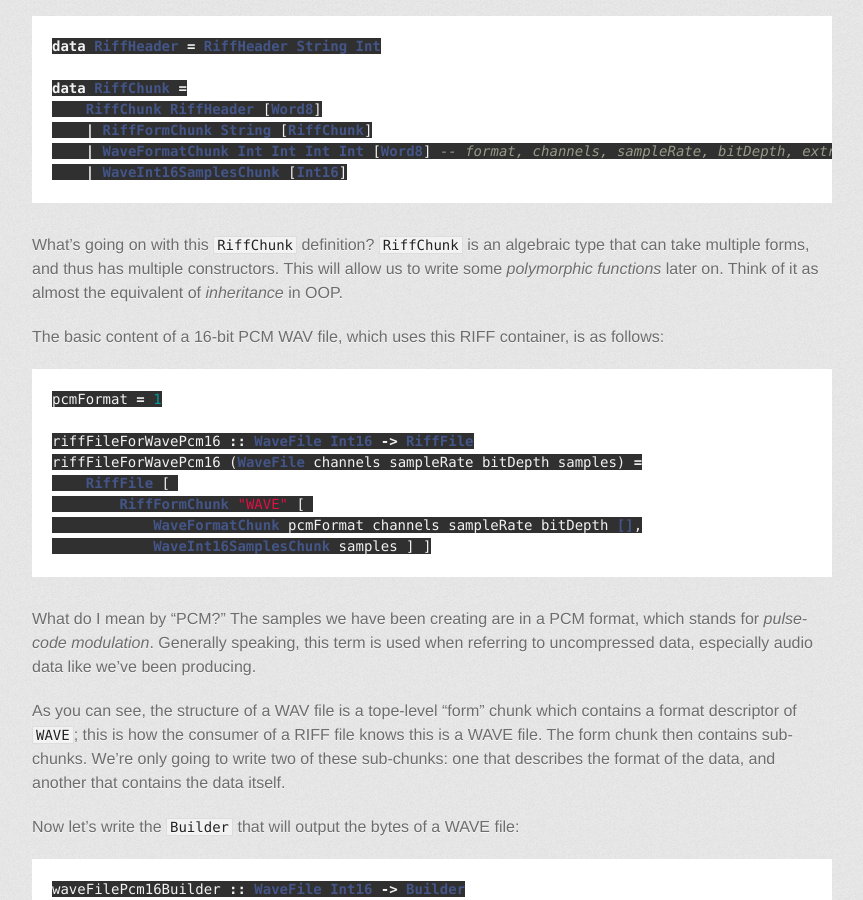
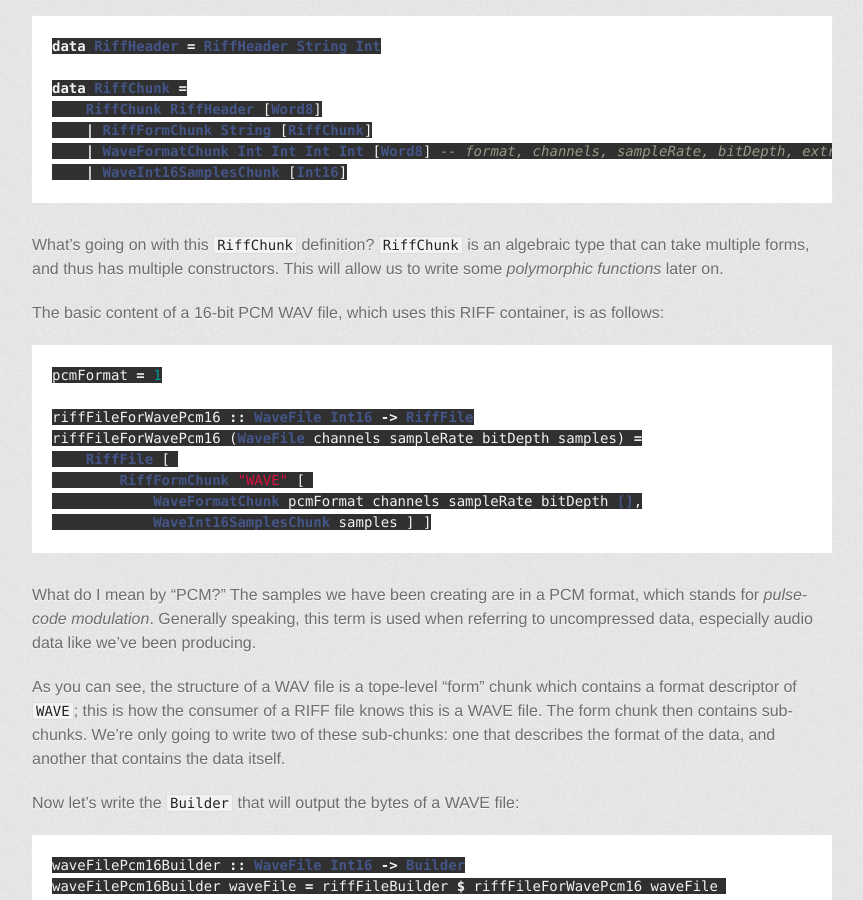
Before and after one commit to apoco/wave-machine, a Jekyll site: the page built from _posts/2014-08-03-wave-file.md, in a window 1280 px wide and 900 px high, scrolled down 2078 px. Shown: the whole window, without its empty margins (208-1071 px from the left). Built offline with Jekyll 4.4.1, drawn with Linux system fonts in a browser that asks for light colours; some web fonts are replaced; Markdown is read by kramdown in place of the engine named in the settings; comment, search, counter and statistics services are not loaded.

Commit message:
Removed incorrect use of inheritance

````diff
--- a/_posts/2014-08-03-wave-file.md
+++ b/_posts/2014-08-03-wave-file.md
@@ -81,8 +81,8 @@ data RiffChunk =
     | WaveInt16SamplesChunk [Int16]
 ```
 
-What's going on with this `RiffChunk` definition? `RiffChunk` is an algebraic type that can take multiple forms, and thus has multiple constructors. This will allow us to write some *polymorphic functions* later on. Think of it as almost the equivalent of
-*inheritance* in OOP.
+What's going on with this `RiffChunk` definition? `RiffChunk` is an algebraic type that can take multiple forms, and thus has
+multiple constructors. This will allow us to write some *polymorphic functions* later on.
 
 The basic content of a 16-bit PCM WAV file, which uses this RIFF container, is as follows:
 
````
